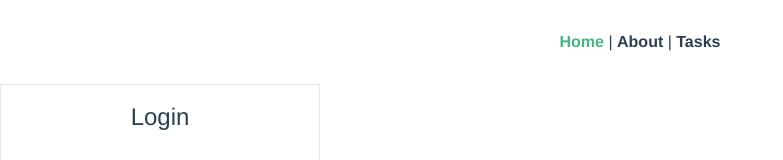
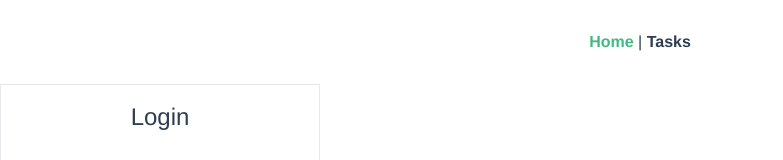
Before and after one commit to AelElliotBanyard/m294-lb-frontend, a Vue app: page / in a window 1280 px wide. Shown: the top 160 px of the page, without its empty margins (0-783 px from the left). Built offline with nearby package versions, Linux system fonts and the light colour scheme.

Commit message:
Removed rest of Boilercode

```diff
--- a/src/App.vue
+++ b/src/App.vue
@@ -1,7 +1,6 @@
 <template>
   <nav>
     <router-link to="/">Home</router-link> |
-    <router-link to="/about">About</router-link> |
     <router-link to="/tasks">Tasks</router-link>
   </nav>
   <router-view />
--- a/src/views/HomeView.vue
+++ b/src/views/HomeView.vue
@@ -6,12 +6,9 @@
 
 <script lang="ts">
 import { defineComponent } from "vue";
-import HelloWorld from "@/components/HelloWorld.vue"; // @ is an alias to /src
 
 export default defineComponent({
   name: "HomeView",
-  components: {
-    HelloWorld,
-  },
+  components: {},
 });
 </script>
```
